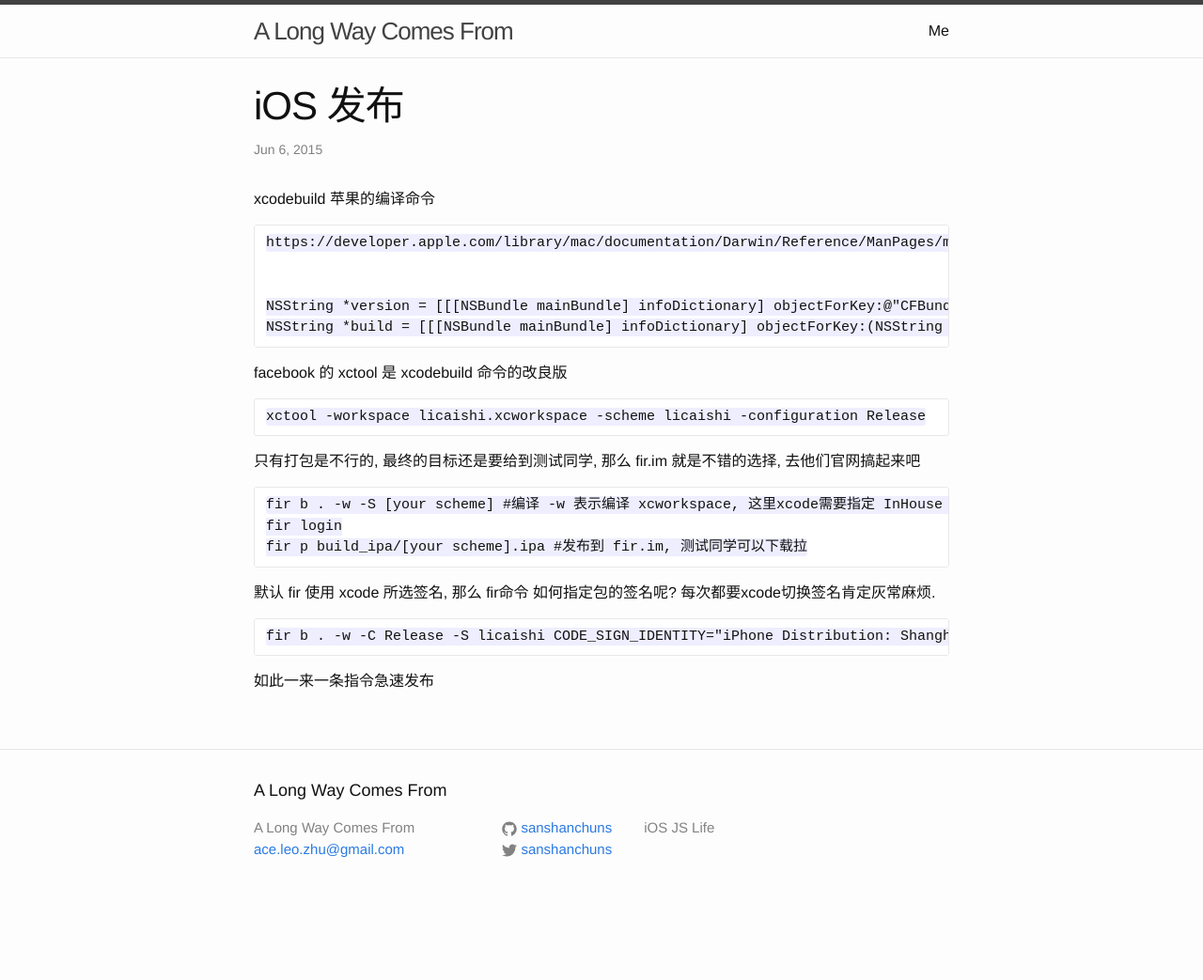
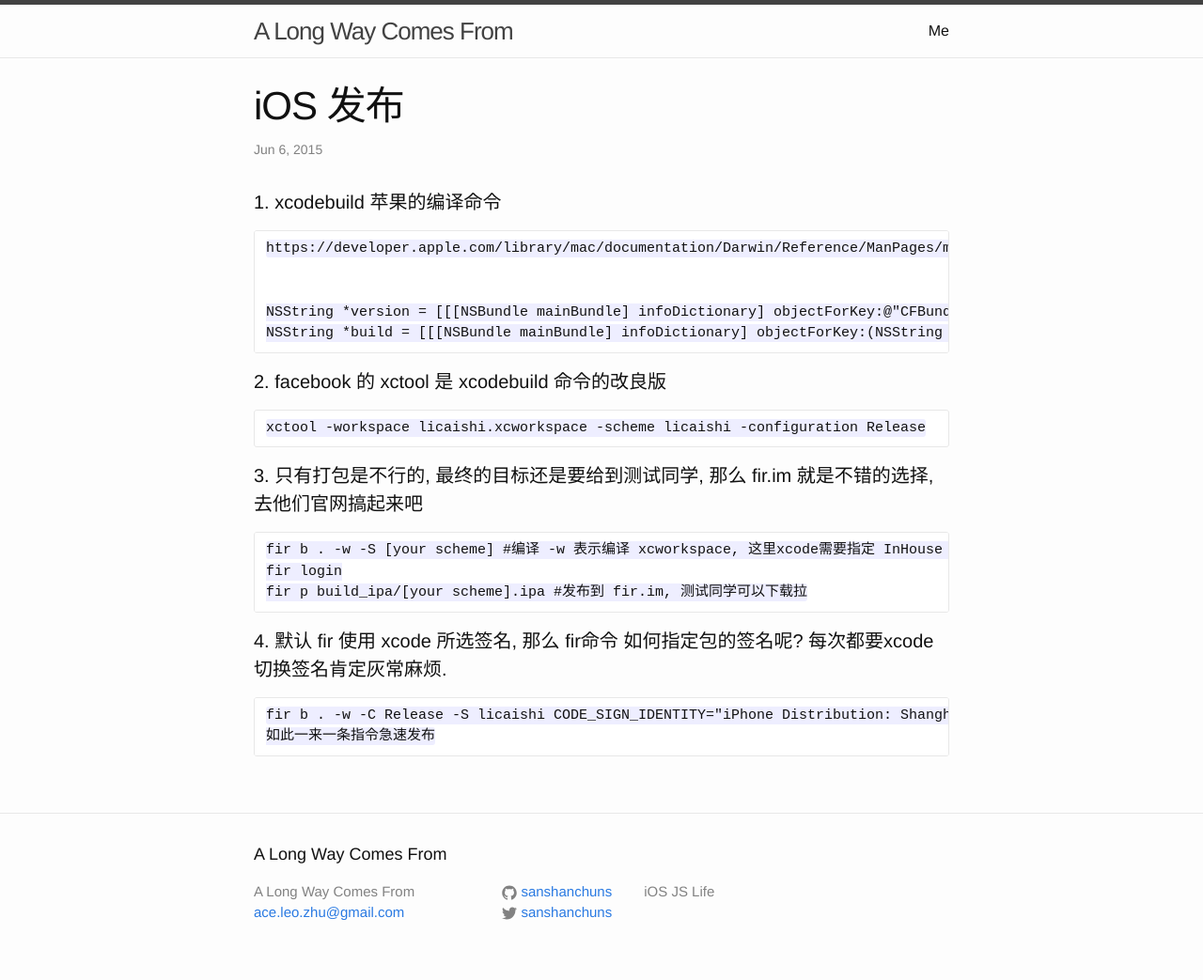
Before and after one commit to sanshanchuns/sanshanchuns.github.io, a Jekyll site: the page built from _posts/2015-06-15-iOS-发布.markdown, in a window 1280 px wide. Shown: the whole page at 94% size. Built offline with Jekyll 4.4.1, drawn with Linux system fonts in a browser that asks for light colours; before the commit the page ends 975 px from its top, so only the background shows below that.

Commit message:
update post

```diff
--- a/_posts/2015-06-06-iOS-button.markdown
+++ b/_posts/2015-06-06-iOS-button.markdown
@@ -4,11 +4,11 @@ title:  "iOS UIButton"
 date:   2015-06-06 12:42:26
 categories: jekyll update
 ---
-##### 1. 按钮没有设置高亮态 但却会响应 UIControlStateHighlighted, 默认使用了一层灰色蒙层, 如何忽略高亮?
+#### 1. 按钮没有设置高亮态 但却会响应 UIControlStateHighlighted, 默认使用了一层灰色蒙层, 如何忽略高亮?
 
 	button.adjustsImageWhenHighlighted = NO;
 
-##### 2. cornerRadius只能控制底层layer的圆角, UIButton 除了底层layer, 还有 backgroundImageLayer, imageLayer(labelLayer), 如何更改上层layer的圆角?
+#### 2. cornerRadius只能控制底层layer的圆角, UIButton 除了底层layer, 还有 backgroundImageLayer, imageLayer(labelLayer), 如何更改上层layer的圆角?
 
 	//拉伸前景图片
 	[image resizableImageWithCapInsets:UIEdgeInsetsMake(image.size.height/2, image.size.width/2, image.size.height/2, image.size.width/2) resizingMode:UIImageResizingModeStretch]
--- a/_posts/2015-06-15-iOS-发布.markdown
+++ b/_posts/2015-06-15-iOS-发布.markdown
@@ -5,7 +5,7 @@ date:   2015-06-06 12:42:26
 categories: jekyll update
 ---
 
-xcodebuild 苹果的编译命令
+#### 1. xcodebuild 苹果的编译命令
 
 	https://developer.apple.com/library/mac/documentation/Darwin/Reference/ManPages/man1/xcodebuild.1.html
 
@@ -13,21 +13,20 @@ xcodebuild 苹果的编译命令
 	NSString *version = [[[NSBundle mainBundle] infoDictionary] objectForKey:@"CFBundleShortVersionString"];
 	NSString *build = [[[NSBundle mainBundle] infoDictionary] objectForKey:(NSString *)kCFBundleVersionKey];
 
-facebook 的 xctool 是 xcodebuild 命令的改良版
+#### 2. facebook 的 xctool 是 xcodebuild 命令的改良版
 
 	xctool -workspace licaishi.xcworkspace -scheme licaishi -configuration Release
 
-只有打包是不行的, 最终的目标还是要给到测试同学, 那么 fir.im 就是不错的选择, 去他们官网搞起来吧
+#### 3. 只有打包是不行的, 最终的目标还是要给到测试同学, 那么 fir.im 就是不错的选择, 去他们官网搞起来吧
 
 	fir b . -w -S [your scheme] #编译 -w 表示编译 xcworkspace, 这里xcode需要指定 InHouse 的企业证书($299)
 	fir login
 	fir p build_ipa/[your scheme].ipa #发布到 fir.im, 测试同学可以下载拉
 
-默认 fir 使用 xcode 所选签名, 那么 fir命令 如何指定包的签名呢? 每次都要xcode切换签名肯定灰常麻烦.
+#### 4. 默认 fir 使用 xcode 所选签名, 那么 fir命令 如何指定包的签名呢? 每次都要xcode切换签名肯定灰常麻烦.
 
 	fir b . -w -C Release -S licaishi CODE_SIGN_IDENTITY="iPhone Distribution: Shanghai Noah Yijie Financial Tech Co., Ltd." -p
-
-如此一来一条指令急速发布
+	如此一来一条指令急速发布
 
 [jekyll]:      http://jekyllrb.com
 [jekyll-gh]:   https://github.com/jekyll/jekyll
--- a/_posts/2015-06-25-git.markdown
+++ b/_posts/2015-06-25-git.markdown
@@ -68,7 +68,7 @@ The problem is that .gitignore ignores just files that weren't tracked before (b
 	git rm --cached name_of_file  #删除缓存中已经追踪的文件, .gitignore 就会生效
 
 
-##### 2. 关于 .gitconfig 文件
+#### 2. 关于 .gitconfig 文件
 
 	[user]
 		name = your_name
@@ -95,7 +95,7 @@ The problem is that .gitignore ignores just files that weren't tracked before (b
 		default = matching
 
 
-##### 3. 关于 oh my zsh  - 好用的命令行终端
+#### 3. 关于 oh my zsh  - 好用的命令行终端
 
 	curl -L https://raw.github.com/robbyrussell/oh-my-zsh/master/tools/install.sh | sh
 
```
